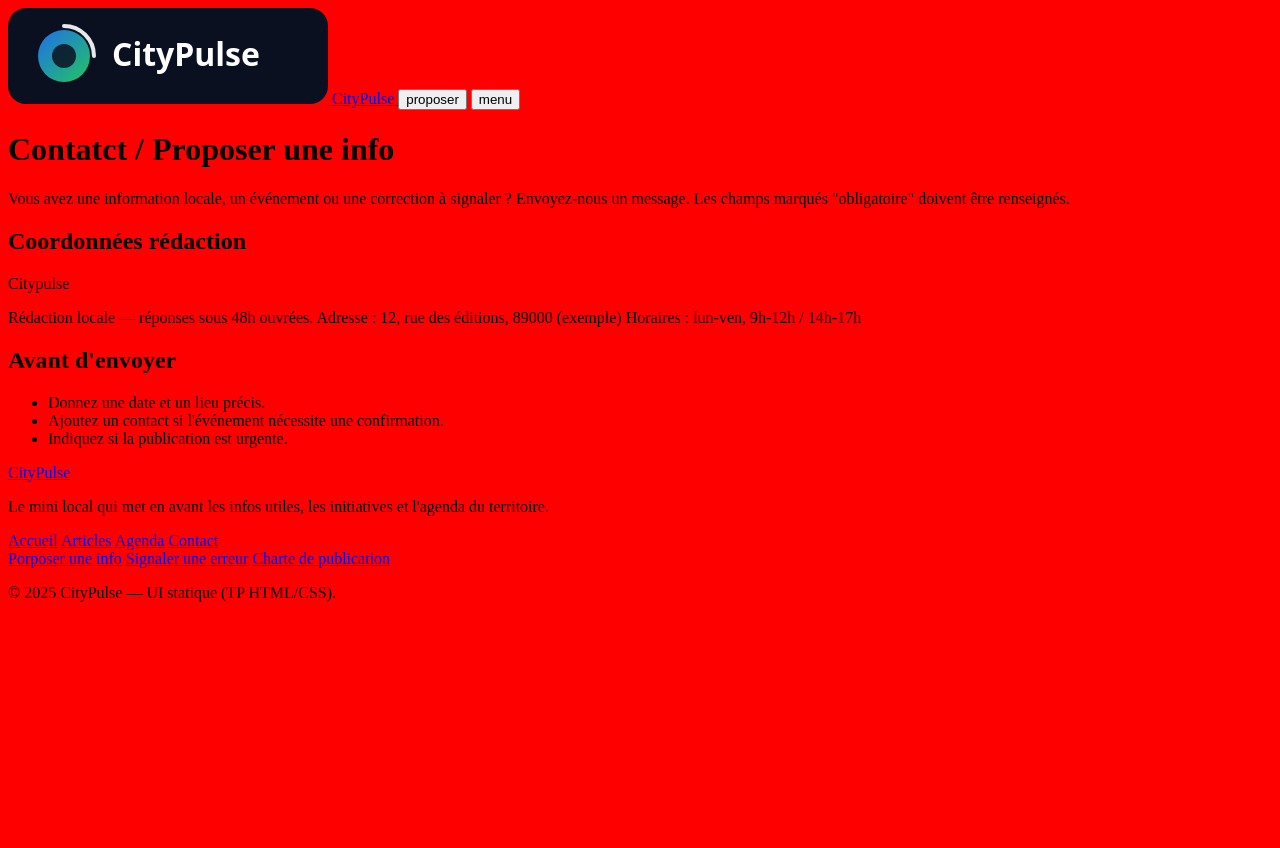
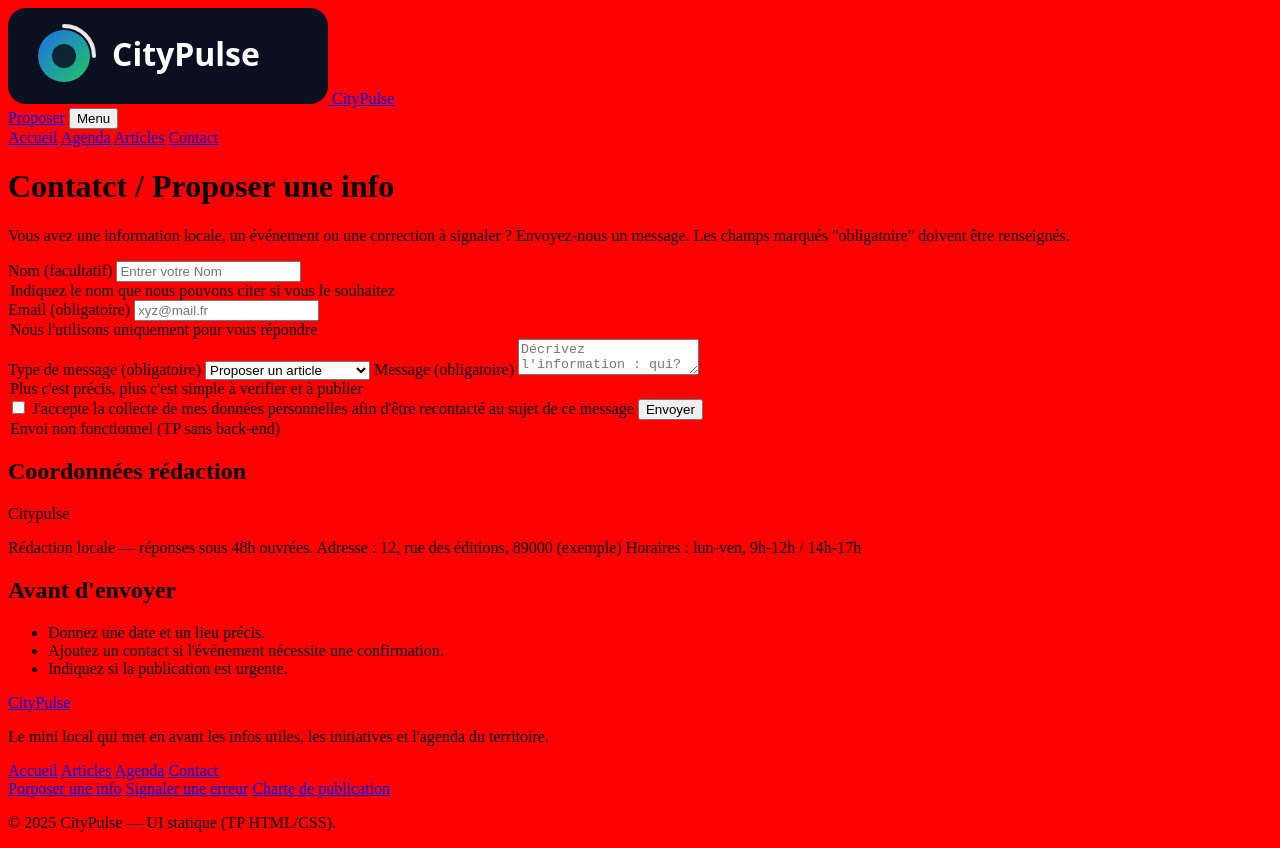
Before and after one commit to AV2O/citypulse-tp, a plain HTML site: page contact.html in a window 1280 px wide. Before the commit the page ends 800 px from the top, so only its background shows below. Drawn offline with Linux system fonts and the light colour scheme.

Commit message:
fin des html Agenda article articles contact et index

```diff
--- a/contact.html
+++ b/contact.html
@@ -10,12 +10,20 @@
 
 <body>
     <header>
-        <a href="/" class="brand" aria-label="Accueil Trafalgar">
-            <img src="img/logo.svg" alt="logo CityPulse">
-            <span class="brand-name">CityPulse</span>
-        </a>
-        <button class="btn-primary" aria-label="Proposer" href="contact.html">proposer</button>
-        <button class="btn-secondary" aria-label="menu">menu</button>
+        <div>
+            <a href="/" class="brand" aria-label="Accueil CityPulse">
+                <img src="img/logo.svg" alt="logo CityPulse">
+                <span class="brand-name">CityPulse</span>
+            </a>
+        </div>
+        <a href="contact.html" class="btn-primary">Proposer</a>
+        <button class="btn-secondary" aria-label="menu principal" aria-controls="nav-menu">Menu</button>
+        <nav id="nav-menu" class="nav-menu">
+            <a href="index.html">Accueil</a>
+            <a href="agenda.html">Agenda</a>
+            <a href="articles.html">Articles</a>
+            <a href="contact.html">Contact</a>
+        </nav>
     </header>
     <main>
         <h1>Contatct / Proposer une info</h1>
@@ -24,8 +32,32 @@
             message. Les champs marqués "obligatoire"
             doivent être renseignés.
         </p>
-        <form action="">
+        <form>
+            <label for="name">Nom (facultatif)</label>
+            <input name="name" id="H" type="text" placeholder="Entrer votre Nom">
+            <legend>Indiquez le nom que nous pouvons citer si vous le souhaitez</legend>
 
+            <label for="mail">Email (obligatoire)</label>
+            <input name="mail" id="mail" type="text" placeholder="xyz@mail.fr" required>
+            <legend>Nous l'utilisons uniquement pour vous répondre</legend>
+
+            <label for="choix-message">Type de message (obligatoire)</label>
+            <select name="choix-message" id="choix-message" placeholder="Choisir...">
+                <option value="proposer un article">Proposer un article</option>
+                <option value="propser un evenement">Proposer un événement</option>
+                <option value="signaler">Signaler une erreur</option>
+                <option value="autre">Autre</option>
+            </select>
+
+            <label for="textarea">Message (obligatoire)</label>
+            <textarea name="textarea" id="textarea" placeholder="Décrivez l'information : qui? quoi? quand? comment?" required></textarea>
+            <legend>Plus c'est précis, plus c'est simple à verifier et à publier</legend>
+
+            <input type="checkbox" name="collecte" id="collecte" required>
+            <label for="checkbox">J'accepte la collecte de mes données personnelles afin d'être recontacté au sujet de ce message</label>
+
+            <button type="submit">Envoyer</button>
+            <legend>Envoi non fonctionnel (TP sans back-end)</legend>
         </form>
         <aside>
             <article>
```
Also changed, not shown: agenda.html (+37 -7 lines), article.html (+12 -4 lines), articles.html (+33 -5 lines), index.html (+12 -4 lines).
